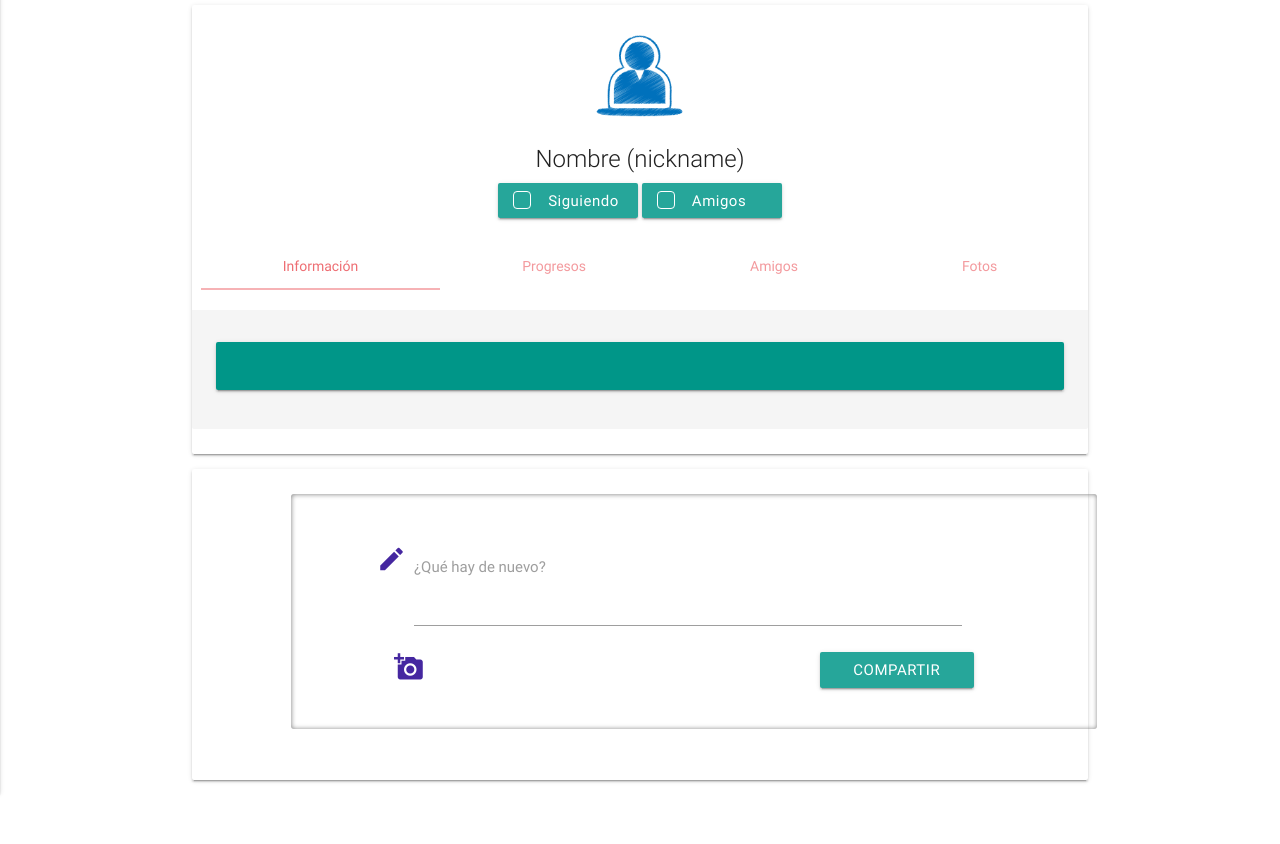
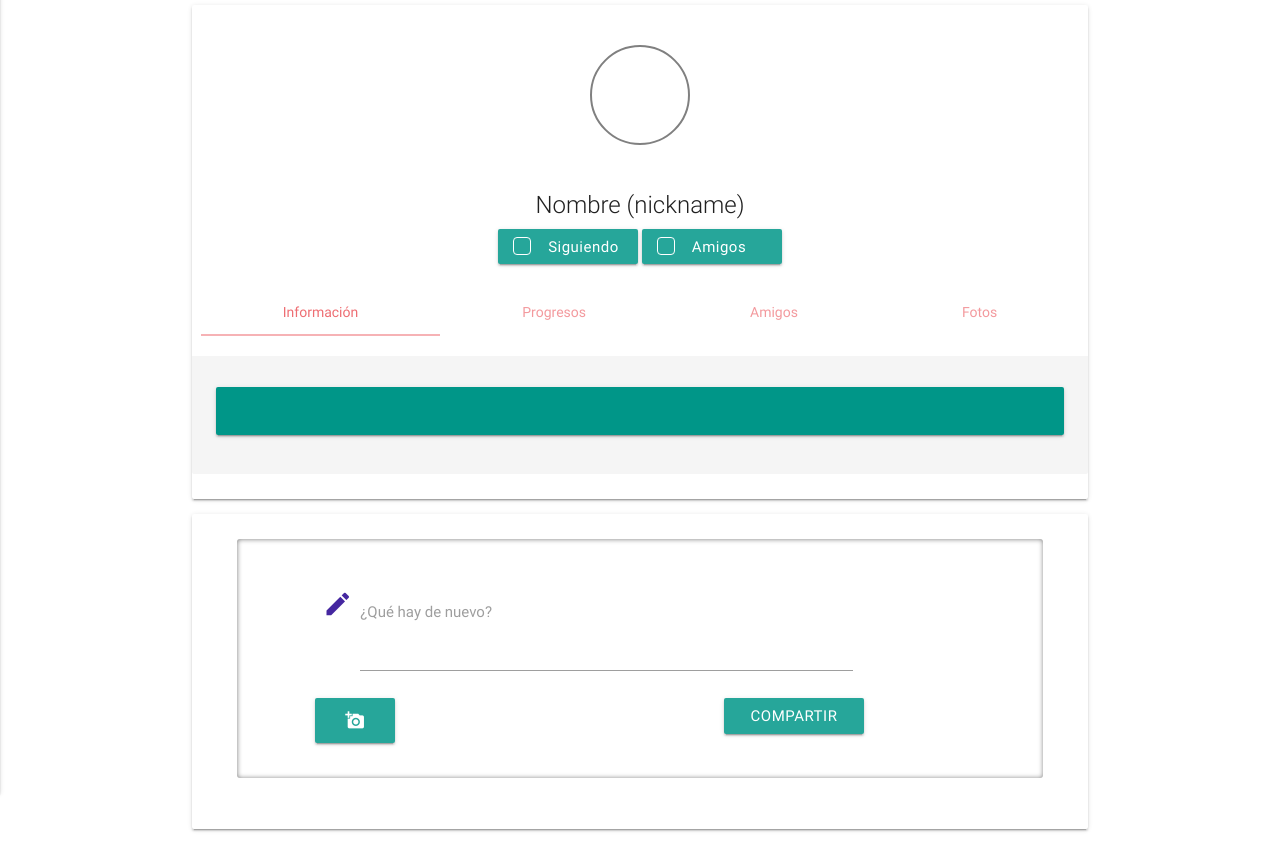
Before and after one commit to Angelicavc21/red-social-YaniraAngelica, a plain HTML site: page views/profile.html in a window 1280 px wide. Shown: the part 67-911 px from the top of the page. Before the commit the page ends 862 px from the top, so only its background shows below. Drawn offline with nearby package versions, Linux system fonts and the light colour scheme.

Commit message:
añadiendo detalles profile, news, html, css

```diff
--- a/css/news.css
+++ b/css/news.css
@@ -14,10 +14,14 @@
 }
 
 /*barra de perfil*/
+.card-panel {
+  width: 100%;
+}
 
 .img-user {
   border: 2px solid gray;
   border-radius: 50%;
+  display: block;
   height: 100px;
   margin: auto;
   margin-bottom: 20px;
@@ -32,16 +36,19 @@
 }
 
 /*posts*/
+.container-user {
+  padding-top: 25px;
+  padding-bottom: 15px;
+}
 
 .border-post {
   border-radius: 3px;
   box-shadow: 0.2px 0.3px 5px gray inset;
   display: inline-block;
-  left: 4.5%;
   margin-top: 10px;
   padding-top: 35px;
   position: relative;
-  width: 70%;
+  width: 90%;
 }
 
 .color-purple {
@@ -72,3 +79,24 @@ label.text-color::before {
   border: 1.5px solid #ffff;
   border-radius: 4px;
 }
+
+/*container de likes, force, love*/
+.text-purple {
+  color: #7B1FA2;
+}
+
+/*hidden*/
+.hidden {
+  display: none;
+}
+
+.width-line {
+  display: inline-block;
+  width: 0;
+}
+
+.btn-add-photo {
+  height: 40px;
+  padding: 0;
+  margin: 0;
+}
--- a/css/profile.css
+++ b/css/profile.css
@@ -14,9 +14,20 @@
 }
 
 /*  perfil*/
+.img-user {
+  border: 2px solid gray;
+  border-radius: 50%;
+  display: block;
+  height: 100px;
+  margin: auto;
+  margin-bottom: 20px;
+  margin-top: 15px;
+  width: 100px;
+}
+
 .user-image {
   margin: auto;
-  width: 10%;
+  width: 15%;
 }
 
 .container-user {
@@ -57,7 +68,6 @@
   border-radius: 3px;
   box-shadow: 0.2px 0.3px 5px gray inset;
   display: inline-block;
-  left: 6%;
   padding-top: 35px;
   position: relative;
   width: 90%;
@@ -91,3 +101,24 @@ label.text-color::before {
   border: 1.5px solid #ffff;
   border-radius: 4px;
 }
+
+/*container de likes, force, love*/
+.text-purple {
+  color: #7B1FA2;
+}
+
+/*hidden*/
+.hidden {
+  display: none;
+}
+
+.width-line {
+  display: inline-block;
+  width: 0;
+}
+
+.btn-add-photo {
+  height: 40px;
+  padding: 0;
+  margin: 0;
+}
--- a/views/profile.html
+++ b/views/profile.html
@@ -14,13 +14,13 @@
     <!-- Menú -->
     <nav class="purple darken-2">
       <div class="container nav-wrapper">
-        <a href="#!" class="brand-logo">Logo</a>
+        <a href="news.html" class="brand-logo">Logo</a>
         <a href="#" data-activates="mobile-demo" class="button-collapse"><i class="material-icons">menu</i></a>
         <div>
           <ul class="right hide-on-med-and-down">
-            <li><a class="border-nav purple lighten-1 waves-effect waves-light btn">Noticias</a></li>
+            <li><a href="news.html" class="border-nav purple lighten-1 waves-effect waves-light btn">Noticias</a></li>
             <li><a class="border-nav purple lighten-1 waves-effect waves-light btn">Herramientas</a></li>
-            <li><a class="border-nav purple lighten-1 waves-effect waves-light btn">Perfil</a></li>
+            <li><a href="profile.html" class="border-nav purple lighten-1 waves-effect waves-light btn">Perfil</a></li>
             <li><a class="border-nav purple lighten-1 waves-effect waves-light btn dropdown-button" data-beloworigin="true" href='#' data-activates='dropdown1'><i class="material-icons">arrow_drop_down_circle</i></a></li>
             <!-- Dropdown Structure -->
             <ul id='dropdown1' class='dropdown-content'>
@@ -43,7 +43,7 @@
   <section class="center-align container">
     <div class="container-user card center-align">
       <div class="user-image card-image waves-effect waves-block waves-light">
-        <img class="activator" src="../assets/images/user.ico">
+        <a href="profile.html" id="photo-user" class="img-user"></a>
       </div>
       <div class="card-content">
         <span class="card-title activator grey-text text-darken-4">Nombre (nickname)</span>
@@ -130,14 +130,24 @@
   <section class="center-align container">
     <div class="container-user card center-align">
       <div class="border-post row">
-        <form class="col l10 offset-l1 offset-s1 s10">
+        <form class="col l10 offset-l1 offset-s1 s11">
           <div class="row">
-            <div class="input-field col l11 s11">
+            <div class="input-field col l10 s11">
               <i class="color-purple material-icons prefix">mode_edit</i>
               <textarea id="icon_prefix2" class="materialize-textarea"></textarea>
               <label for="icon_prefix2">¿Qué hay de nuevo?</label>
               <div class="row">
-                <span class="col l2 left"><i class="color-purple small material-icons">add_a_photo</i></span>
+                <form action="#">
+                  <div class="btn-add-photo col s3 l3 file-field input-field">
+                    <div class="btn">
+                      <span><i class="small material-icons">add_a_photo</i></span>
+                      <input type="file" multiple>
+                    </div>
+                    <div class="width-line file-path-wrapper">
+                      <input class="file-path validate" type="text">
+                    </div>
+                  </div>
+                </form>
                 <button id="btn-post" class="col l3 right waves-light btn" type="button" name="button">Compartir</button>
               </div>
             </div>
```
Also changed, not shown: js/news.js (+40 -3 lines), views/news.html (+22 -7 lines).
